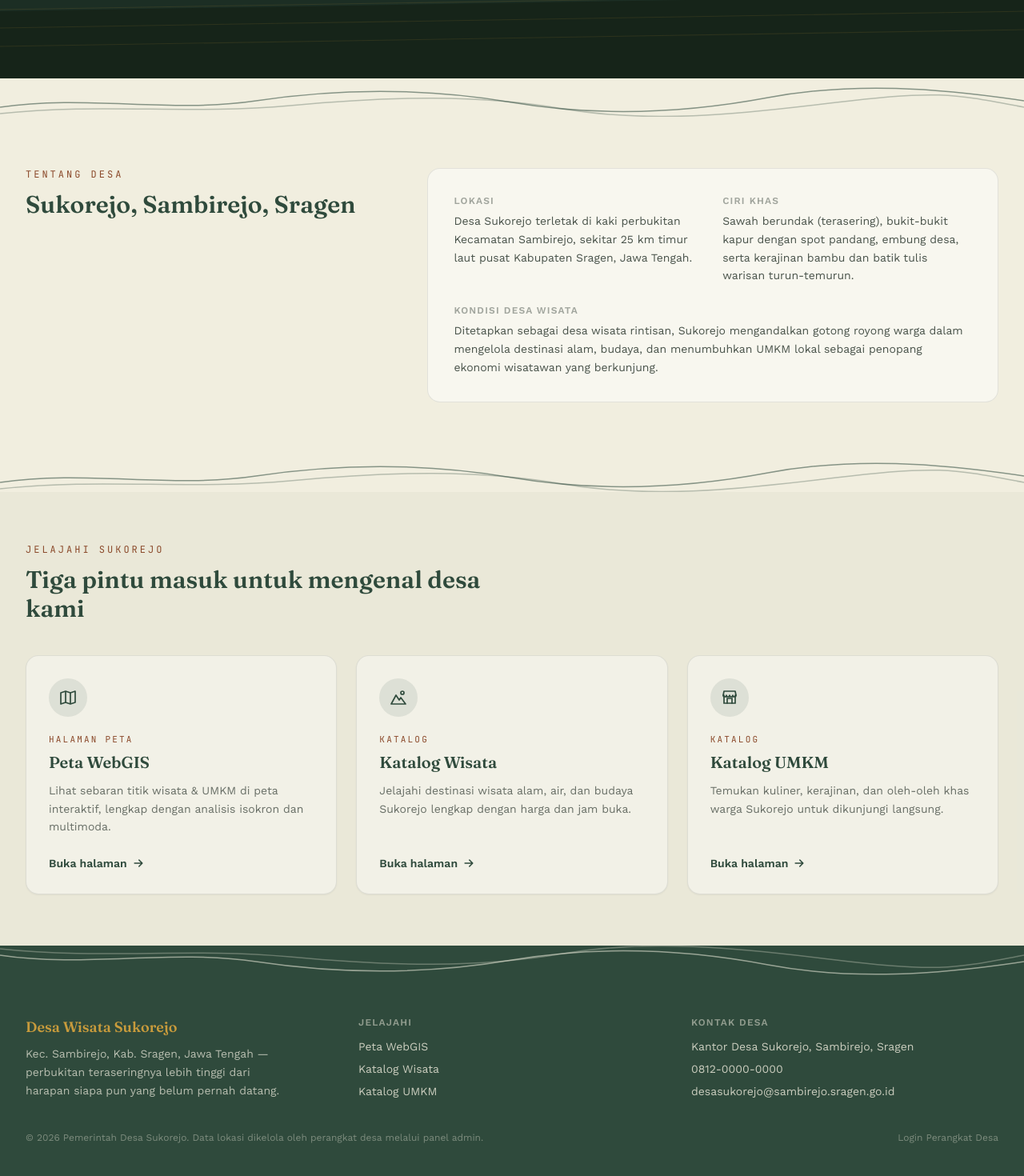
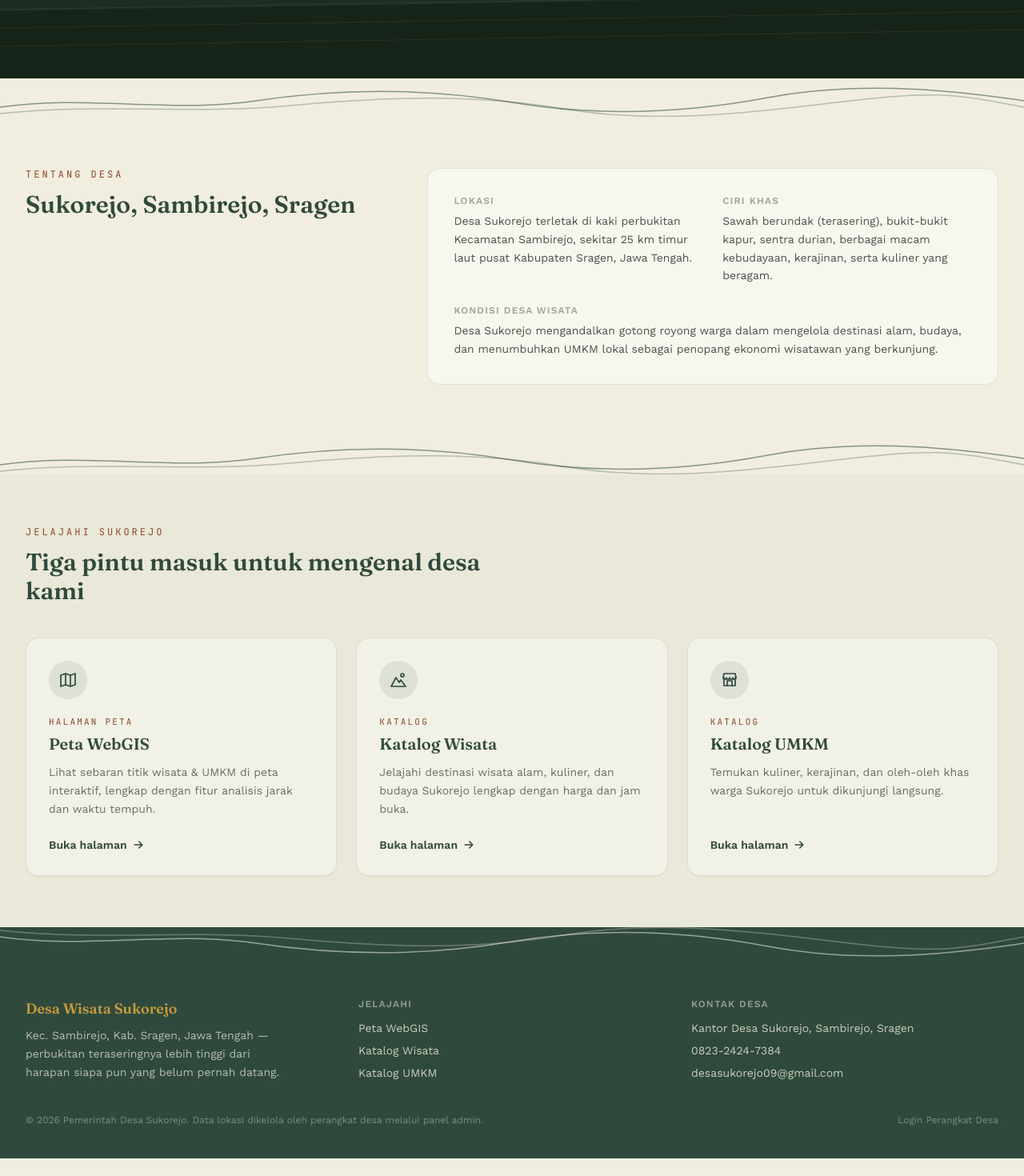
Before and after one commit to josephdamarseto45/sukorejoUMKMWebGISTA, a Next.js app: page / in a window 1280 px wide. Shown: the part 661-2131 px from the top of the page at 80% size. After the commit the page ends 2109 px from the top, so only its background shows below. Built offline with nearby package versions, Linux system fonts and the light colour scheme.

Commit message:
deskripsi

```diff
--- a/app/page.js
+++ b/app/page.js
@@ -37,9 +37,7 @@ export default function HomePage() {
                   Ciri Khas
                 </dt>
                 <dd className="mt-1.5 text-sm leading-relaxed text-ink/80">
-                  Sawah berundak (terasering), bukit-bukit kapur dengan
-                  spot pandang, embung desa, serta kerajinan bambu dan
-                  batik tulis warisan turun-temurun.
+                  Sawah berundak (terasering), bukit-bukit kapur, sentra durian, berbagai macam kebudayaan, kerajinan, serta kuliner yang beragam.
                 </dd>
               </div>
               <div className="sm:col-span-2">
@@ -47,7 +45,7 @@ export default function HomePage() {
                   Kondisi Desa Wisata
                 </dt>
                 <dd className="mt-1.5 text-sm leading-relaxed text-ink/80">
-                  Ditetapkan sebagai desa wisata rintisan, Sukorejo
+                  Desa Sukorejo
                   mengandalkan gotong royong warga dalam mengelola
                   destinasi alam, budaya, dan menumbuhkan UMKM lokal
                   sebagai penopang ekonomi wisatawan yang berkunjung.
@@ -75,14 +73,14 @@ export default function HomePage() {
               href="/webgis"
               eyebrow="Halaman Peta"
               title="Peta WebGIS"
-              description="Lihat sebaran titik wisata & UMKM di peta interaktif, lengkap dengan analisis isokron dan multimoda."
+              description="Lihat sebaran titik wisata & UMKM di peta interaktif, lengkap dengan fitur analisis jarak dan waktu tempuh."
               icon={<MapIcon />}
             />
             <FeatureCard
               href="/katalog/wisata"
               eyebrow="Katalog"
               title="Katalog Wisata"
-              description="Jelajahi destinasi wisata alam, air, dan budaya Sukorejo lengkap dengan harga dan jam buka."
+              description="Jelajahi destinasi wisata alam, kuliner, dan budaya Sukorejo lengkap dengan harga dan jam buka."
               icon={<MountainIcon />}
             />
             <FeatureCard
--- a/components/Footer.js
+++ b/components/Footer.js
@@ -32,8 +32,8 @@ export default function Footer() {
             </p>
             <ul className="mt-3 space-y-2 text-sm text-paper/80">
               <li>Kantor Desa Sukorejo, Sambirejo, Sragen</li>
-              <li>0812-0000-0000</li>
-              <li>desasukorejo@sambirejo.sragen.go.id</li>
+              <li>0823-2424-7384</li>
+              <li>desasukorejo09@gmail.com</li>
             </ul>
           </div>
         </div>
--- a/components/IsochronePanel.js
+++ b/components/IsochronePanel.js
@@ -102,10 +102,10 @@ export default function IsochronePanel({
           <div className="space-y-4">
             <div>
               <p className="text-sm font-semibold text-ink">
-                Seberapa jauh saya bisa pergi dari titik asal?
+                Analisis Isokron
               </p>
               <p className="mt-0.5 text-[11px] text-ink/45">
-                Istilah teknisnya: Analisis Isokron
+                Jangkauan area berdasarkan waktu tempuh
               </p>
             </div>
 
@@ -181,10 +181,10 @@ export default function IsochronePanel({
           <div className="space-y-4">
             <div>
               <p className="text-sm font-semibold text-ink">
-                Naik apa paling cepat ke tujuan ini?
+                Analisis Multimoda
               </p>
               <p className="mt-0.5 text-[11px] text-ink/45">
-                Istilah teknisnya: Analisis Multimoda
+                *Perbandingan waktu tempuh berdasarkan transportasi
               </p>
             </div>
 
```
